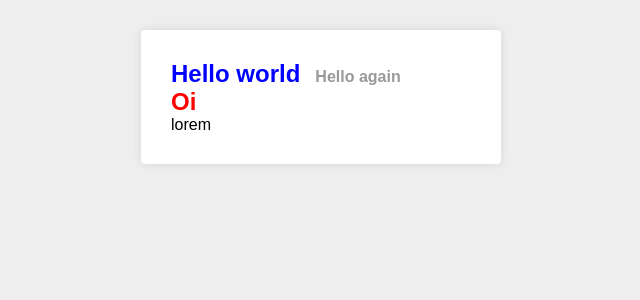
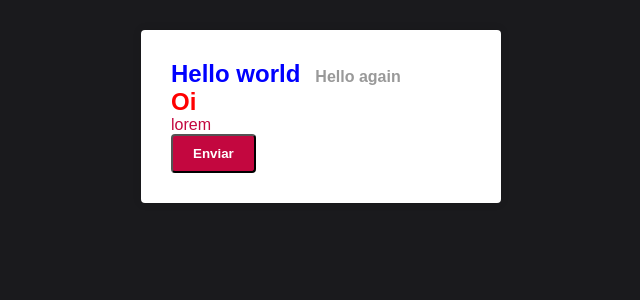
Before and after one commit to JCDMeira/sistema-alunos, a React (Create React App) app: page /login in a window 1280 px wide. Shown: the top 300 px of the page, without its empty margins (319-959 px from the left). Built offline with nearby package versions, Linux system fonts and the light colour scheme; the HTML template or start-up script is replaced by a standard one.

Commit message:
Adiciona arquivos de cores para aplicação

```diff
--- /dev/null
+++ b/src/config/colors.js
@@ -0,0 +1,7 @@
+export const primaryColor = "#c3073f";
+export const primaryDarkColor = "#1a1a1d";
+
+export const successColor = "#0197f6";
+export const infoColor = "#0197f6";
+export const errorColor = "#F2af29";
+export const warningColor = "#F2af29";
--- a/src/index.js
+++ b/src/index.js
@@ -6,5 +6,5 @@
   <React.StrictMode>
     <App />
   </React.StrictMode>,
-  document.getElementById("root")
+  document.getElementById("root"),
 );
--- a/src/pages/login/index.js
+++ b/src/pages/login/index.js
@@ -12,6 +12,7 @@
       </Title>
       <Title isRed>Oi</Title>
       <Paragrafo>lorem</Paragrafo>
+      <button type="button">Enviar</button>
     </Container>
   );
 }
--- a/src/styles/globalStyles.js
+++ b/src/styles/globalStyles.js
@@ -1,4 +1,5 @@
 import styled, { createGlobalStyle } from "styled-components";
+import { primaryColor, primaryDarkColor } from "../config/colors";
 
 export default createGlobalStyle`
 *{
@@ -9,16 +10,23 @@
 }
 body{
   font-family: sans-serif;
-  background: #eee;
+  background: ${primaryDarkColor};
+  color: ${primaryColor};
 }
 html, body, #root{
   height: 100%;
 }
 button{
   cursor: pointer;
+  background: ${primaryColor};
+  color: #fff;
+  padding: 10px 20px;
+  border-radius: 4px;
+  font-weight: 700;
 }
 a{
   text-decoration: none;
+  color: ${primaryColor};
 }
 ul{
   list-style: none;
```
